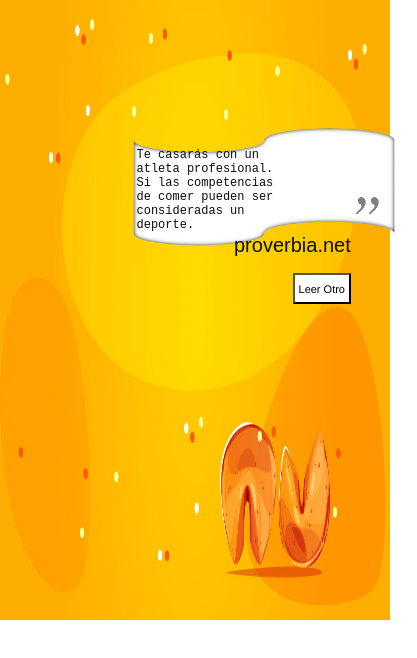
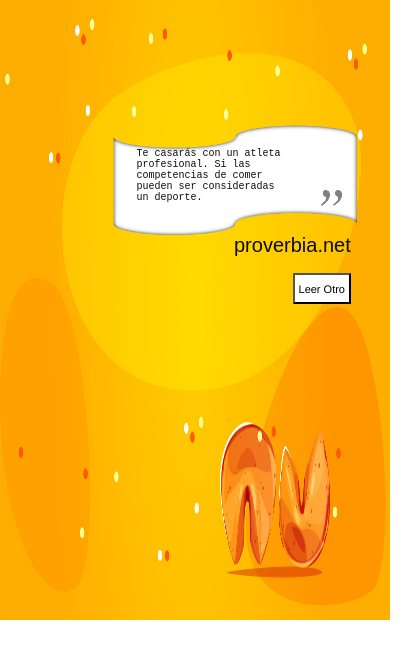
Before and after one commit to Ajvr2512/FrasesCambiando, a React (Vite) app: page / in a window 390 px wide. Shown: the top 658 px of the page, 417 px wide, since content can reach past the window. Built offline with nearby package versions, Linux system fonts and the light colour scheme.

Commit message:
Update App.css

```diff
--- a/src/App.css
+++ b/src/App.css
@@ -102,9 +102,13 @@ margin-top: 70%;
 @media (max-width: 455px){
   .img-container{
       margin-top: 22%;
-      margin-left: 30%;
+      margin-left: 25%;
   }
 
+  .img-container img{
+    width: 280px;
+    margin-left: 0%;
 
+      }
 
   }
--- a/src/component/Author/Author.css
+++ b/src/component/Author/Author.css
@@ -35,5 +35,6 @@
   @media (max-width: 460px){
 .Author{
     margin-top: 60%;
+    font-size: 20px;
 }
   }
--- a/src/component/Phrases/text.css
+++ b/src/component/Phrases/text.css
@@ -48,6 +48,7 @@
 @media (max-width: 455px){
 .text{
     margin-top: 38%;
+    font-size: 10px;
 }
 
 }
```
